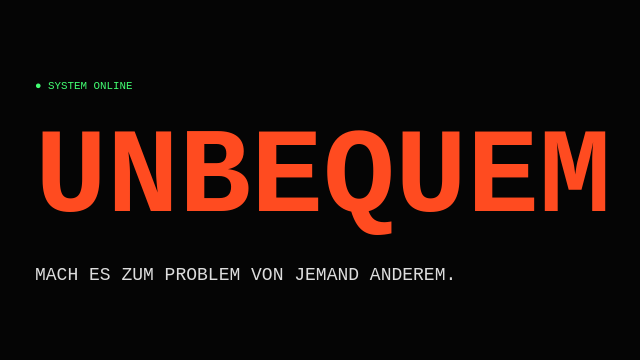
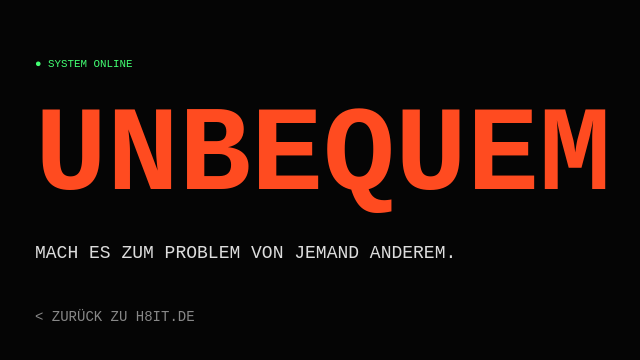
Before and after one commit to jobst67-svg/h8it, a website: page unbequem.html in a window 1280 px wide. Shown: the part 210-570 px from the top of the page, without its empty margins (180-820 px from the left). Drawn offline with Linux system fonts and the light colour scheme.

Commit message:
Restore clean back link on Unbequem page

```diff
--- a/unbequem.html
+++ b/unbequem.html
@@ -1 +1 @@
-<!doctype html><html lang="de"><head><meta charset="utf-8"><meta name="viewport" content="width=device-width,initial-scale=1"><title>UNBEQUEM — h8it.de</title><style>*{box-sizing:border-box}html,body{width:100%;height:100%}body{margin:0;min-height:100vh;display:grid;place-items:center;background:#050505;color:#ddd;font-family:monospace;overflow:hidden}main{width:min(850px,88vw)}small{color:#43ff73}h1{font-size:clamp(52px,10vw,120px);margin:.15em 0;color:#ff4b20}p{font-size:18px}</style></head><body><main><small>● SYSTEM ONLINE</small><h1>UNBEQUEM</h1><p>MACH ES ZUM PROBLEM VON JEMAND ANDEREM.</p></main></body></html>
+<!doctype html><html lang="de"><head><meta charset="utf-8"><meta name="viewport" content="width=device-width,initial-scale=1"><title>UNBEQUEM — h8it.de</title><style>*{box-sizing:border-box}html,body{width:100%;height:100%}body{margin:0;min-height:100vh;display:grid;place-items:center;background:#050505;color:#ddd;font-family:monospace;overflow:hidden}main{width:min(850px,88vw)}small{color:#43ff73}h1{font-size:clamp(52px,10vw,120px);margin:.15em 0;color:#ff4b20}p{font-size:18px}.back{display:inline-block;margin-top:28px;color:#888;text-decoration:none;font-size:14px}.back:hover{color:#ff4b20}</style></head><body><main><small>● SYSTEM ONLINE</small><h1>UNBEQUEM</h1><p>MACH ES ZUM PROBLEM VON JEMAND ANDEREM.</p><a class="back" href="index.html#projects">&lt; ZURÜCK ZU H8IT.DE</a></main></body></html>
```
